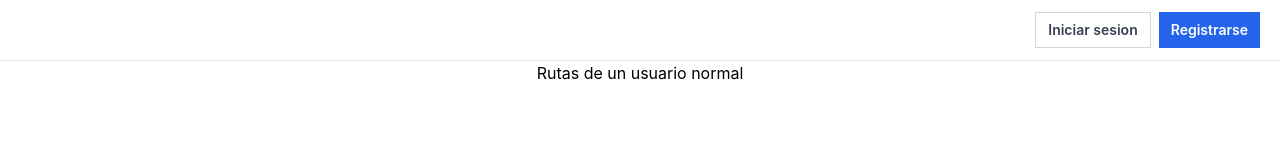
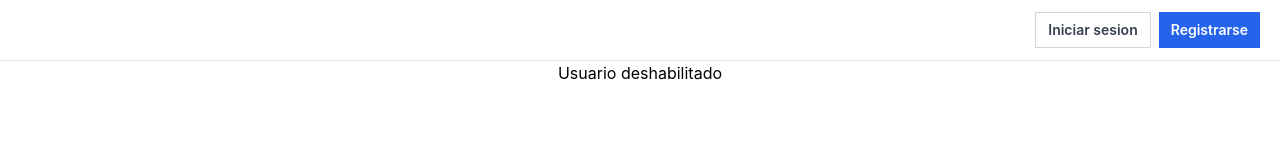
Before and after one commit to amos18g/taller, a Next.js app: page /user in a window 1280 px wide. Shown: the top 160 px of the page. Built offline with nearby package versions, Linux system fonts and the light colour scheme; no server answers.

Commit message:
editando mensaje de usuario normal

```diff
--- a/app/user/page.tsx
+++ b/app/user/page.tsx
@@ -1,5 +1,5 @@
 export default function UserPage(){
     return(
-        <h1>Rutas de un usuario normal</h1>
+        <h1>Usuario deshabilitado</h1>
     )
 }
```
